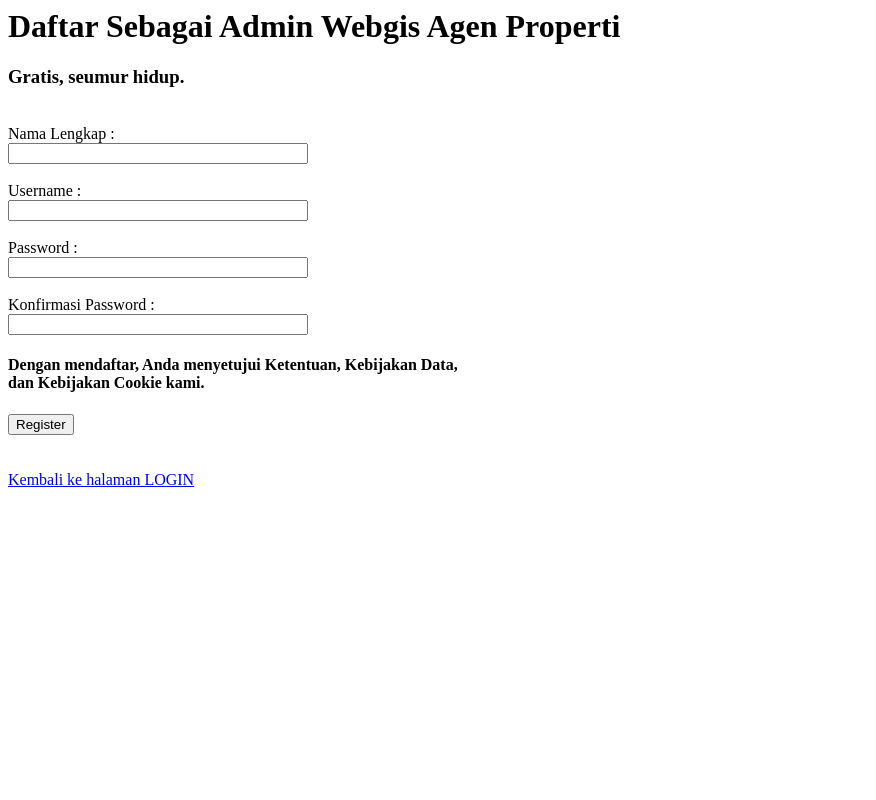
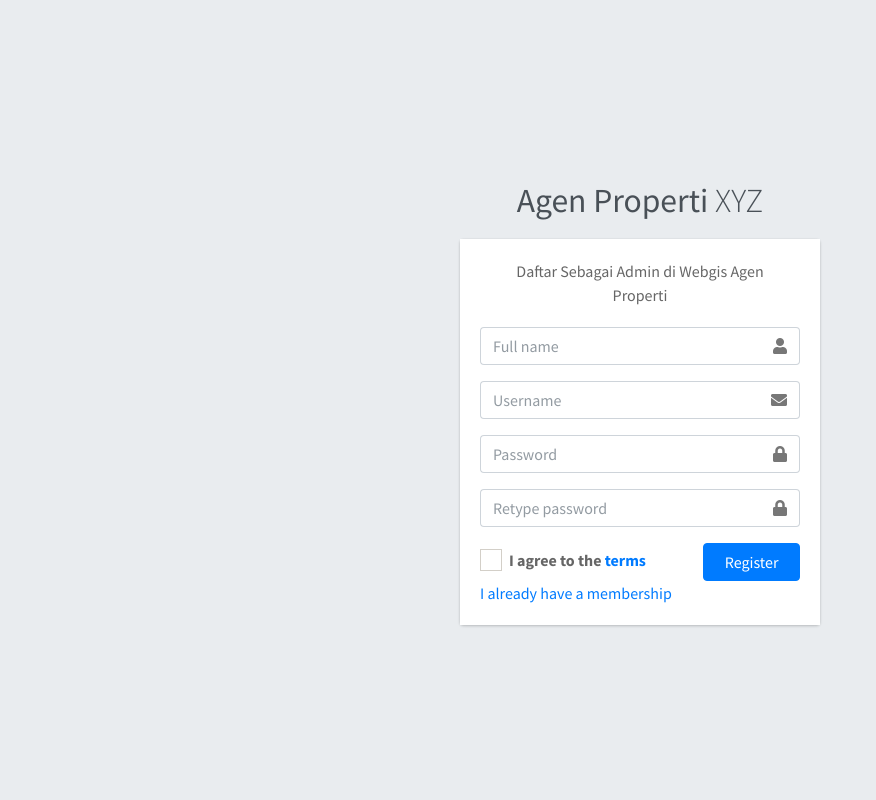
Before and after one commit to nolantantri/ProjectAkhir_BG, a PHP site: page /FormRegistrasi.php in a window 1280 px wide. Shown: the whole page, without its empty margins (0-876 px from the left). Run offline with PHP 8.4, Linux system fonts and the light colour scheme; some libraries are stand-ins or nearby versions.

Commit message:
Registrasi Template

```diff
--- a/FormLogin.php
+++ b/FormLogin.php
@@ -23,19 +23,19 @@
 <body class="hold-transition login-page">
 <div class="login-box">
   <div class="login-logo">
-    <a href="FormHome.php"><b>Agen Properti</b><br>Perusahaan XYZ</a>
+    <a href="FormHome.php"><b>Agen Properti </b>XYZ</a>
   </div>
   <!-- /.login-logo -->
   <div class="card">
     <div class="card-body login-card-body">
-      <p class="login-box-msg">Sign in to start your session</p>
+      <p class="login-box-msg">Sign in untuk Melihat Berbagai Properti yang Ditawarkan</p>
 
       <form method="POST" action="LoginProses.php">
         <div class="input-group mb-3">
           <input type="text" class="form-control" name="username" id="username" placeholder="Username">
           <div class="input-group-append">
             <div class="input-group-text">
-              <span class="fas fa-user"></span>
+              <span class="fas fa-envelope"></span>
             </div>
           </div>
         </div>
--- a/FormRegistrasi.php
+++ b/FormRegistrasi.php
@@ -1,28 +1,97 @@
-  <form method="POST" action="RegistrasiProses.php">
-	<h1>Daftar Sebagai Admin Webgis Agen Properti</h1>
-	<h3>Gratis, seumur hidup.</h3>
-	<br>
-	Nama Lengkap :
-	<br>
-	<input type="text" name="nama" id="nama" style="width: 300px">
-	<br><br>
-	Username :
-	<br>
-	<input type="text" name="username" id="username" style="width: 300px">
-	<br><br>
-	Password :
-	<br>
-	<input type="Password" name="password" id="password" style="width: 300px">
-	<br><br>
-	Konfirmasi Password :
-	<br>
-	<input type="Password" name="konfirmasipassword" id="konfirmasipassword" style="width: 300px">
-	<br>
-	<h4>Dengan mendaftar, Anda menyetujui Ketentuan, Kebijakan Data,
-	<br>
-	dan Kebijakan Cookie kami. </h4>
-	<input type="Submit" name="register" id="register" value="Register">
-	<br><br><br>
+<!DOCTYPE html>
+<html>
+<head>
+  <meta charset="utf-8">
+  <meta http-equiv="X-UA-Compatible" content="IE=edge">
+  <title>Agen Properti | Registration Page</title>
+  <!-- Tell the browser to be responsive to screen width -->
+  <meta name="viewport" content="width=device-width, initial-scale=1">
 
-	<a href="FormLogIn.php">Kembali ke halaman LOGIN</a>
-</form>
+  <!-- Font Awesome -->
+  <link rel="stylesheet" href="plugins/fontawesome-free/css/all.min.css">
+  <!-- Ionicons -->
+  <link rel="stylesheet" href="https://code.ionicframework.com/ionicons/2.0.1/css/ionicons.min.css">
+  <!-- icheck bootstrap -->
+  <link rel="stylesheet" href="plugins/icheck-bootstrap/icheck-bootstrap.min.css">
+  <!-- Theme style -->
+  <link rel="stylesheet" href="dist/css/adminlte.min.css">
+  <!-- Google Font: Source Sans Pro -->
+  <link href="https://fonts.googleapis.com/css?family=Source+Sans+Pro:300,400,400i,700" rel="stylesheet">
+</head>
+<body class="hold-transition register-page">
+<div class="register-box">
+  <div class="register-logo">
+    <a href="../../index2.html"><b>Agen Properti </b>XYZ</a>
+  </div>
+
+  <div class="card">
+    <div class="card-body register-card-body">
+      <p class="login-box-msg">Daftar Sebagai Admin di Webgis Agen Properti</p>
+
+      <form method="POST" action="RegistrasiProses.php">
+        <div class="input-group mb-3">
+          <input type="text" name="nama" id="nama" class="form-control" placeholder="Full name">
+          <div class="input-group-append">
+            <div class="input-group-text">
+              <span class="fas fa-user"></span>
+            </div>
+          </div>
+        </div>
+        <div class="input-group mb-3">
+          <input type="text" name="username" id="username" class="form-control" placeholder="Username">
+          <div class="input-group-append">
+            <div class="input-group-text">
+              <span class="fas fa-envelope"></span>
+            </div>
+          </div>
+        </div>
+        <div class="input-group mb-3">
+          <input type="password"  name="password" id="password" class="form-control" placeholder="Password">
+          <div class="input-group-append">
+            <div class="input-group-text">
+              <span class="fas fa-lock"></span>
+            </div>
+          </div>
+        </div>
+        <div class="input-group mb-3">
+          <input type="password" name="konfirmasipassword" id="konfirmasipassword" class="form-control" placeholder="Retype password">
+          <div class="input-group-append">
+            <div class="input-group-text">
+              <span class="fas fa-lock"></span>
+            </div>
+          </div>
+        </div>
+        <div class="row">
+          <div class="col-8">
+            <div class="icheck-primary">
+              <input type="checkbox" id="agreeTerms" name="terms" value="agree">
+              <label for="agreeTerms">
+               I agree to the <a href="#">terms</a>
+              </label>
+            </div>
+          </div>
+          <!-- /.col -->
+          <div class="col-4">
+            <button type="submit" name="register" id="register" class="btn btn-primary btn-block">Register</button>
+          </div>
+          <!-- /.col -->
+        </div>
+      </form>
+
+
+
+      <a href="FormLogin.php" class="text-center">I already have a membership</a>
+    </div>
+    <!-- /.form-box -->
+  </div><!-- /.card -->
+</div>
+<!-- /.register-box -->
+
+<!-- jQuery -->
+<script src="plugins/jquery/jquery.min.js"></script>
+<!-- Bootstrap 4 -->
+<script src="plugins/bootstrap/js/bootstrap.bundle.min.js"></script>
+<!-- AdminLTE App -->
+<script src="dist/js/adminlte.min.js"></script>
+</body>
+</html>
```
Also changed, not shown: RegistrasiProses.php (+19 -4 lines).
